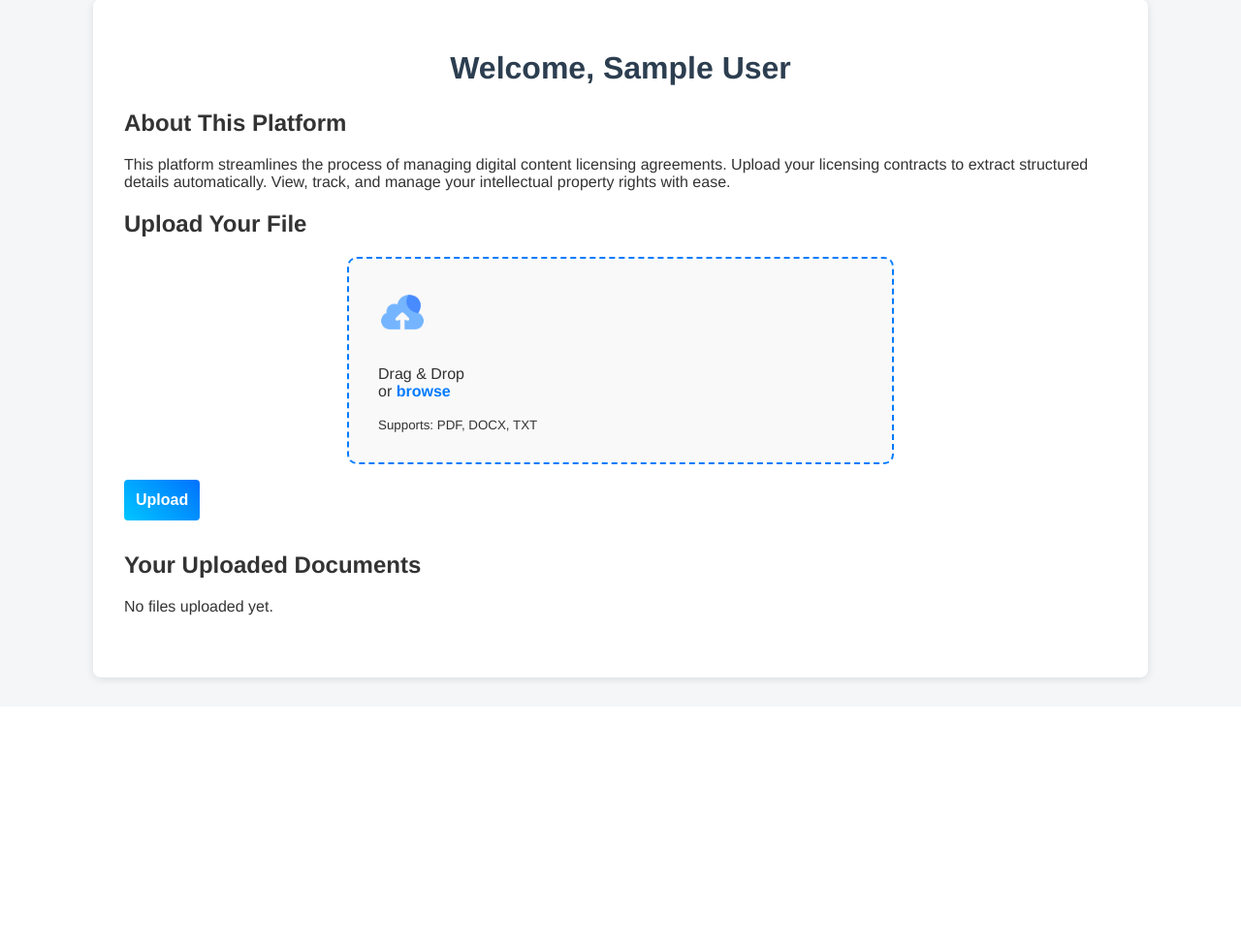
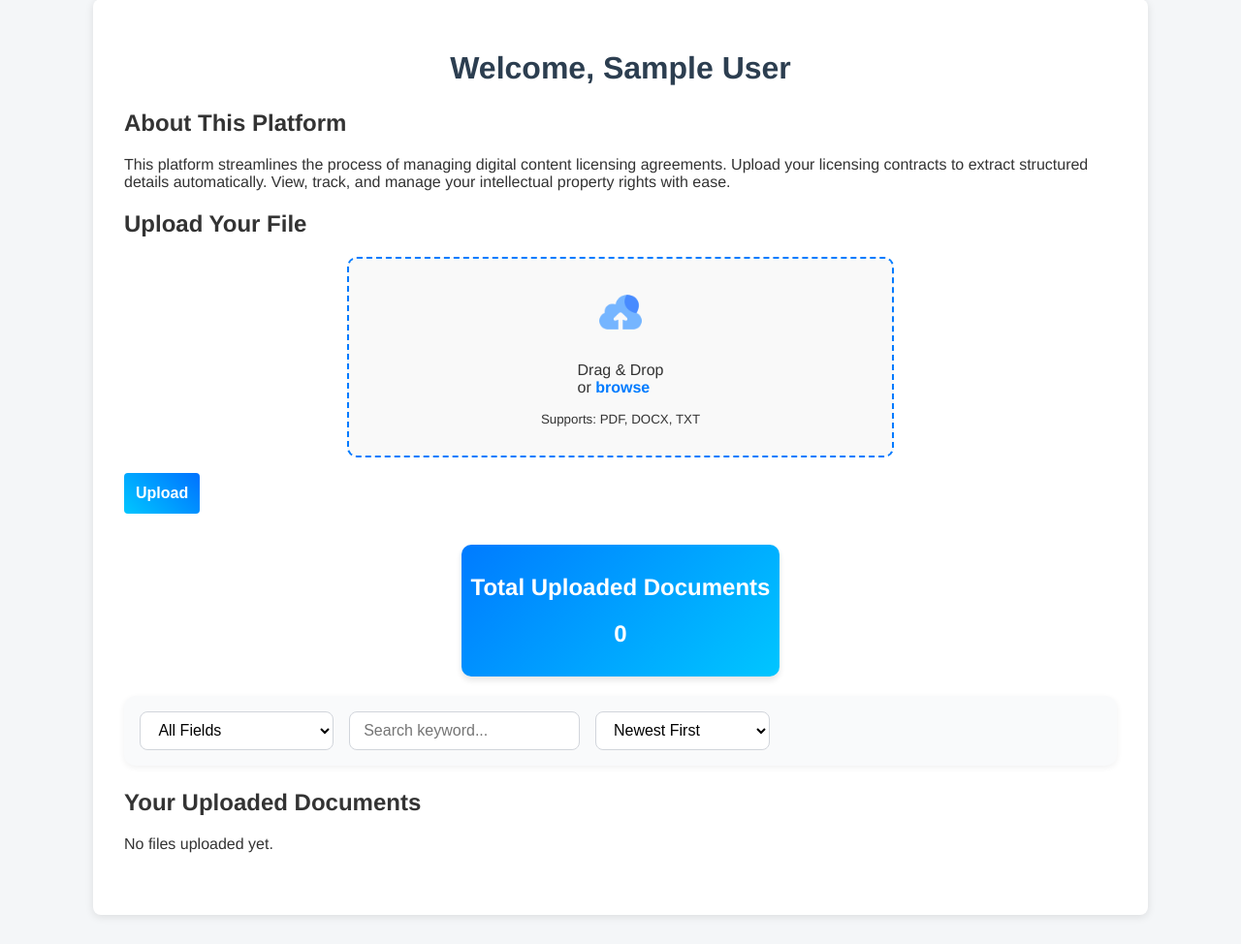
Before and after one commit to AZREAL-08/contractiq-backend, a Flask app: page /dashboard in a window 1280 px wide. Shown: the part 92-1066 px from the top of the page at 97% size. Before the commit the page ends 799 px from the top, so only its background shows below. Run offline with Flask 3, Linux system fonts and the light colour scheme; the visitor is signed in with stand-in values (Sample User, id 1); data that the repository does not hold is empty; some libraries are stand-ins or nearby versions.

Commit message:
Add search, filters and other displays

```diff
--- a/app.py
+++ b/app.py
@@ -26,6 +26,16 @@ if not os.path.exists(app.config['UPLOAD_FOLDER']):
 app.register_blueprint(auth_bp)
 app.register_blueprint(dashboard_bp)
 
+# Function to determine file icon based on extension
+def get_file_icon(filename):
+    ext = filename.split('.')[-1].lower()
+    icon_mapping = {
+        'pdf': 'pdf.png',
+        'docx': 'docx.png',
+        'txt': 'txt.png'
+    }
+    return icon_mapping.get(ext, 'file-icon.png')  # Default icon
+
 @app.route('/')
 def home():
     if 'user_id' in session:
--- a/static/dashboard.js
+++ b/static/dashboard.js
@@ -1,10 +1,79 @@
-document.addEventListener('DOMContentLoaded', function () {
+    document.addEventListener('DOMContentLoaded', function () {
     console.log("Dashboard JS loaded.");
 
     const dropArea = document.getElementById('drop-area');
     const dropContainer = document.querySelector('.drop-container');
     const fileInput = document.getElementById('file');
     const uploadBtn = document.querySelector('.upload-btn');
+    const searchInput = document.getElementById("searchInput");
+    const sortSelect = document.getElementById("sortSelect");
+    const fieldSelect = document.getElementById("fieldSelect");
+
+    searchInput.addEventListener("input", filterAndSortCards);
+    sortSelect.addEventListener("change", filterAndSortCards);
+    fieldSelect.addEventListener("change", filterAndSortCards);
+
+    function filterAndSortCards() {
+        const keyword = searchInput.value.toLowerCase();
+        const sortOption = sortSelect.value;
+        const selectedField = fieldSelect.value;
+        const cards = Array.from(document.querySelectorAll(".card"));
+
+        cards.forEach(card => {
+            const data = JSON.parse(card.getAttribute("data-details"));
+            let contentToSearch = "";
+
+            if (selectedField === "all") {
+                contentToSearch = JSON.stringify(data).toLowerCase();
+            } else {
+                switch (selectedField) {
+                    case "licensor":
+                        contentToSearch = data.parties?.licensor?.toLowerCase() || "";
+                        break;
+                    case "licensee":
+                        contentToSearch = data.parties?.licensee?.toLowerCase() || "";
+                        break;
+                    case "scope_of_use":
+                        contentToSearch = (data.licensing_terms?.scope_of_use || []).join(" ").toLowerCase();
+                        break;
+                    case "termination":
+                        contentToSearch = (data.contract_termination?.termination_grounds || []).join(" ").toLowerCase();
+                        break;
+                    case "governing_law":
+                        contentToSearch = data.contract_termination?.dispute_resolution?.governing_law?.toLowerCase() || "";
+                        break;
+                    default:
+                        contentToSearch = "";
+                }
+            }
+
+            card.style.display = contentToSearch.includes(keyword) ? "block" : "none";
+        });
+
+        const visibleCards = cards.filter(card => card.style.display !== "none");
+
+        visibleCards.sort((a, b) => {
+            const dataA = JSON.parse(a.getAttribute("data-details"));
+            const dataB = JSON.parse(b.getAttribute("data-details"));
+
+            switch (sortOption) {
+                case "date_desc":
+                    return new Date(dataB.licensing_terms?.effective_date || 0) - new Date(dataA.licensing_terms?.effective_date || 0);
+                case "date_asc":
+                    return new Date(dataA.licensing_terms?.effective_date || 0) - new Date(dataB.licensing_terms?.effective_date || 0);
+                case "licensor_asc":
+                    return (dataA.parties?.licensor || "").localeCompare(dataB.parties?.licensor || "");
+                case "licensor_desc":
+                    return (dataB.parties?.licensor || "").localeCompare(dataA.parties?.licensor || "");
+                default:
+                    return 0;
+            }
+        });
+
+        const container = document.querySelector(".cards-container");
+        visibleCards.forEach(card => container.appendChild(card));
+    }
+
 
     // Prevent default drag behaviors on drop area and document
     ['dragenter', 'dragover', 'dragleave', 'drop'].forEach(eventName => {
@@ -149,7 +218,7 @@ document.addEventListener('DOMContentLoaded', function () {
         addWrappedText("Resolution Mechanism", modalData.contract_termination?.dispute_resolution?.resolution_mechanism || "N/A");
         addWrappedText("Attribution Requirements", modalData.intellectual_property?.attribution_requirements || "N/A");
 
-        doc.save("exported_document.pdf");
+        doc.save("modal_exported_document.pdf");
     });
 
 
--- a/static/style.css
+++ b/static/style.css
@@ -171,6 +171,9 @@ form button:hover {
     margin: auto;
     border-radius: 10px;
     transition: 0.3s;
+    display: flex;
+    flex-direction: column;
+    align-items: center;
 }
 
 .drop-container:hover {
@@ -306,3 +309,113 @@ form button:hover {
     color: #000;
     text-decoration: none;
 }
+
+/* Export buttons */
+.export-buttons{
+    display: flex;
+    gap: 5px;
+}
+
+/*Display the number of docs uploaded*/
+.summary-section {
+    display: flex;
+    justify-content: center;
+    margin-bottom: 20px;
+}
+
+.summary-card {
+    background: linear-gradient(135deg, #007bff, #00c6ff);
+    color: white;
+    padding: 10px;
+    border-radius: 10px;
+    text-align: center;
+    box-shadow: 0 4px 6px rgba(0, 0, 0, 0.1);
+    width: max-content;
+}
+
+.file-count {
+    font-weight: bold;
+    margin-top: 10px;
+}
+
+/*Progress bar and Showing the file uploading*/
+.file-item {
+    display: flex;
+    align-items: center;
+    gap: 10px;
+    background: #f9f9f9;
+    padding: 10px;
+    margin-top: 10px;
+    border-radius: 8px;
+    box-shadow: 0 2px 4px rgba(0, 0, 0, 0.1);
+}
+
+.file-icon {
+    width: 30px;
+    height: 30px;
+}
+
+.file-name {
+    flex-grow: 1;
+    font-size: 0.9rem;
+}
+
+.progress-bar-container {
+    width: 100%;
+    background: #ddd;
+    border-radius: 4px;
+    overflow: hidden;
+}
+
+.progress-bar {
+    height: 8px;
+    width: 0%;
+    background: #007bff;
+    transition: width 0.3s;
+}
+
+/* Container for all filters (search, dropdowns) */
+.search-filter-controls {
+    display: flex;
+    flex-wrap: wrap;
+    align-items: center;
+    gap: 1rem;
+    margin-bottom: 1.5rem;
+    padding: 1rem;
+    background-color: #f9fafb;
+    border-radius: 12px;
+    box-shadow: 0 2px 6px rgba(0, 0, 0, 0.06);
+  }
+
+  /* Dropdowns and Search Box */
+  .search-filter-controls select,
+  .search-filter-controls input[type="text"] {
+    padding: 0.6rem 0.9rem;
+    font-size: 1rem;
+    border: 1px solid #d1d5db;
+    border-radius: 8px;
+    outline: none;
+    transition: border-color 0.2s ease, box-shadow 0.2s ease;
+    background-color: white;
+    min-width: 180px;
+  }
+
+  /* Focus effect for better accessibility */
+  .search-filter-controls select:focus,
+  .search-filter-controls input[type="text"]:focus {
+    border-color: #6366f1; /* indigo-500 */
+    box-shadow: 0 0 0 3px rgba(99, 102, 241, 0.2);
+  }
+
+  /* Responsive tweak for smaller screens */
+  @media (max-width: 768px) {
+    .search-filter-controls {
+      flex-direction: column;
+      align-items: stretch;
+    }
+
+    .search-filter-controls select,
+    .search-filter-controls input[type="text"] {
+      width: 100%;
+    }
+  }
--- a/templates/dashboard.html
+++ b/templates/dashboard.html
@@ -30,6 +30,36 @@
         </form>
     </section>
 
+    <!-- Summary Section: Total Files Uploaded -->
+    <section class="summary-section">
+        <div class="summary-card">
+            <h2>Total Uploaded Documents</h2>
+            <h2 class="file-count">{{ files_data|length }}</h2>
+        </div>
+    </section>
+
+    <div class="search-filter-controls">
+        <select id="fieldSelect">
+            <option value="all">All Fields</option>
+            <option value="licensor">Licensor</option>
+            <option value="licensee">Licensee</option>
+            <option value="scope_of_use">Scope of Use</option>
+            <option value="termination">Termination Grounds</option>
+            <option value="governing_law">Governing Law</option>
+        </select>
+
+        <input type="text" id="searchInput" placeholder="Search keyword..." />
+
+        <select id="sortSelect">
+            <option value="date_desc">Newest First</option>
+            <option value="date_asc">Oldest First</option>
+            <option value="licensor_asc">Licensor A-Z</option>
+            <option value="licensor_desc">Licensor Z-A</option>
+        </select>
+    </div>
+
+
+
     <!-- Display Uploaded Documents as Cards -->
     <section class="files-section">
         <h2>Your Uploaded Documents</h2>
@@ -50,17 +80,17 @@
     </section>
 </div>
 
+</div>
+
 <!-- Modal Structure -->
 <div id="detailsModal" class="modal">
     <div class="modal-content">
         <div class="modal-header">
             <span class="close-btn">&times;</span>
             <h2>Document Details</h2>
-            <!-- Export buttons in the header -->
             <div class="export-buttons">
                 <button id="modal-export-json-btn" class="export-btn">Export as JSON</button>
                 <button id="modal-export-csv-btn" class="export-btn">Export as CSV</button>
-                <!-- Optional: PDF export -->
                 <button id="modal-export-pdf-btn" class="export-btn">Export as PDF</button>
             </div>
         </div>
```
Also changed, not shown: static/docx.png (added), static/pdf.png (added), static/txt.png (added).
